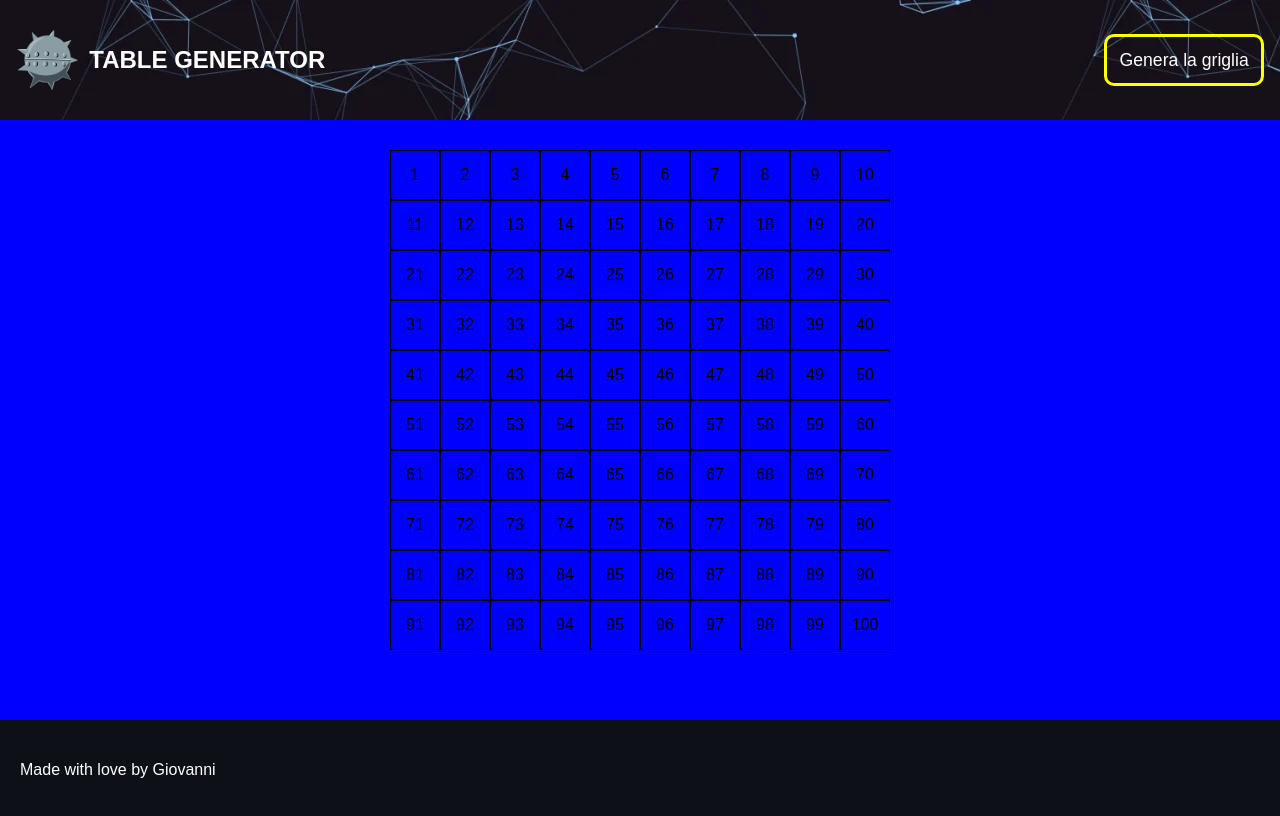
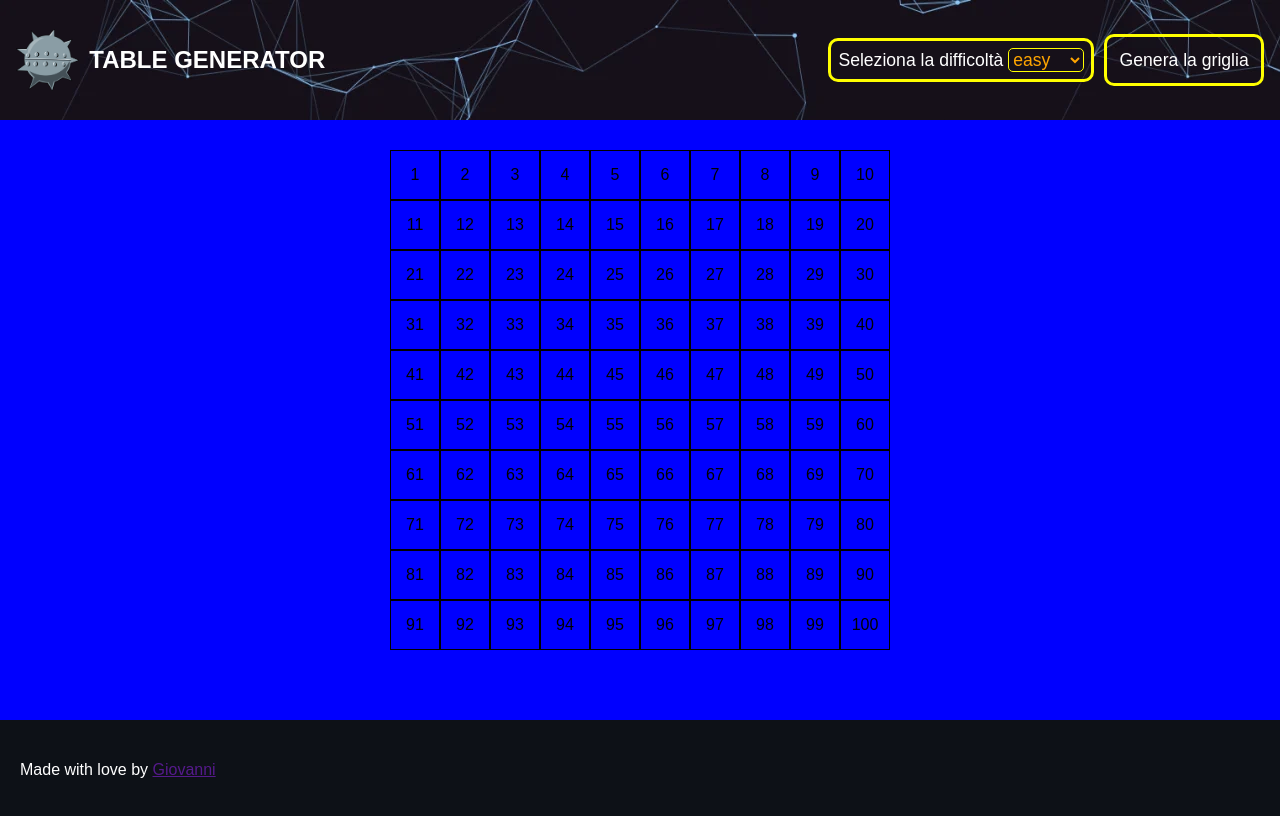
Before and after one commit to giovannitamburini/js-campominato-grid, a plain HTML site: page index.html in a window 1280 px wide. Both pictures are taken after a click on the button "Genera la griglia". Drawn offline with Linux system fonts and the light colour scheme.

Commit message:
completed bonus

```diff
--- a/css/style.css
+++ b/css/style.css
@@ -10,7 +10,7 @@ nav {
     height: 120px;
     padding: 1em;
     background-image: url(/img/navbar-wallpaper.webp);
-
+    color: white;
     display: flex;
     justify-content: space-between;
     align-items: center;
@@ -33,13 +33,34 @@ nav #logo div {
     font-weight: 700;
 }
 
-nav button {
+nav #option-container {
+    display: flex;
+    justify-content: end;
+    align-items: center;
+    flex-wrap: wrap;
+    gap: 10px;
+}
+
+nav button,
+nav #option-container label {
     padding: 0.7em;
     border-radius: 10px;
     border: 3px solid yellow;
     background-color: transparent;
     color: white;
     font-size: 1.1em;
+}
+
+nav #option-container label {
+    padding: 0.4em;
+}
+
+nav #option-container label select {
+    background-color: transparent;
+    border: 1px solid yellow;
+    color: orange;
+    font-size: 1em;
+    border-radius: 5px;
 }
 
 main {
--- a/index.html
+++ b/index.html
@@ -15,7 +15,18 @@
             <img src="img/bomb-37077_1280.webp" alt="">
             <div id="game-name">TABLE GENERATOR</div>
         </div>
-        <button id="generator">Genera la griglia</button>
+
+        <div id="option-container">
+            <label for="">Seleziona la difficoltà
+                <select name="" id="difficulty">
+                    <option value="easy">easy</option>
+                    <option value="normal">normal</option>
+                    <option value="hard">hard</option>
+                </select>
+            </label>
+            <button id="generator">Genera la griglia</button>
+
+        </div>
     </nav>
 
     <main>
@@ -23,7 +34,7 @@
     </main>
 
     <footer>
-        <div>Made with love by Giovanni</div>
+        <div>Made with love by <a href="">Giovanni</a></div>
     </footer>
 
 
--- a/js/script.js
+++ b/js/script.js
@@ -24,34 +24,56 @@ let generatorElement = document.getElementById('generator');
 // - creo un div-container all'interno del quale inserirò gli elementi che si creeranno all'evento click del prossimo punto
 let cellContainerElement = document.getElementById('cell-container');
 
+let difficultyElement = document.getElementById('difficulty');
+
 // - creo un evento click sul bottone
 generatorElement.addEventListener('click', function() {
 
     // - imposto un contatore che mi servirà per uscire dal ciclo while
     contatore = 0;
 
-    // - creo un ciclo while che si ripete tante volte quante sono le caselle di cui necessito(in questo caso 100)
-    while ( contatore < 100) {
+    // - condizione difficoltà selezionata = easy
+    if (difficultyElement.value == 'easy') {
+        // - creo un ciclo while che si ripete tante volte quante sono le caselle di cui necessito(in questo caso 100)
+        while ( contatore < 100) {
+            // - richiamo la funzione generatrice di cella
+            createCell(cellContainerElement, contatore + 1, '50px');
 
-        // - richiamo la funzione generatrice di cella
-        createCell(cellContainerElement, contatore + 1);
+            // - aggiungo un unità al contatore per non creare un loop infinito
+            contatore++
+        }
+    }
 
-        // - aggiungo un unità al contatore per non creare un loop infinito
-        contatore++
+    // - condizione difficoltà selezionata = normal
+    if (difficultyElement.value == 'normal') {
+
+        while ( contatore < 81) {
+            // - richiamo la funzione generatrice di cella
+            createCell(cellContainerElement, contatore + 1, 'calc( 500px / 9)');
+
+            // - aggiungo un unità al contatore per non creare un loop infinito
+            contatore++
+        }
+    }
+
+    // - condizione difficoltà selezionata = hard
+    if (difficultyElement.value == 'hard') {
+
+        while ( contatore < 49) {
+            // - richiamo la funzione generatrice di cella
+            createCell(cellContainerElement, contatore + 1, 'calc(500px / 7)');
+
+            // - aggiungo un unità al contatore per non creare un loop infinito
+            contatore++
+        }
     }
 
 })
 
-
-
-
-
-
-
 //FUNCTION
 
 //- funzione generatrice di cella
-function createCell (container, index) {
+function createCell (container, index, pixel) {
 
     //creo un elemento div
     let cell = document.createElement('div');
@@ -60,8 +82,8 @@ function createCell (container, index) {
     cell.innerHTML = index;
 
     //modifico lo stile dell'elemento creato
-    cell.style.width = '50px';
-    cell.style.height = '50px';
+    cell.style.width = pixel;
+    cell.style.height = pixel;
     cell.style.border = '1px solid black';
 
     //modifico lo stile per posizionare centralmente il contenuto della cella creata
```
